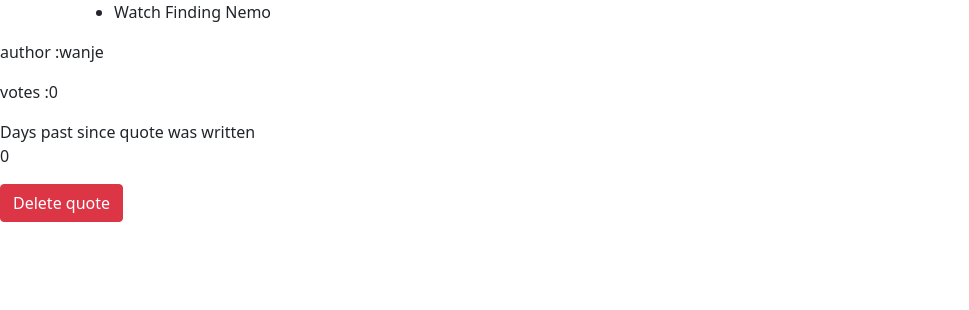
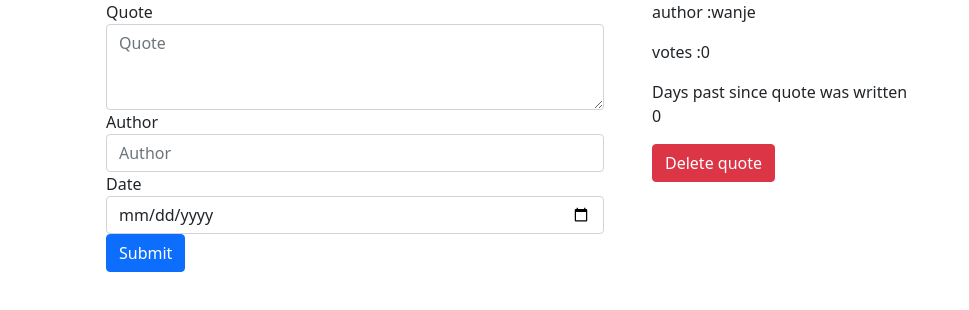
Before and after one commit to johnwanjema/QuotesV2, an Angular app: page / in a window 1280 px wide. Shown: the top 310 px of the page, without its empty margins (0-969 px from the left). Built offline with nearby package versions, Linux system fonts and the light colour scheme.

Commit message:
add form to add quote

```diff
--- a/src/app/app.component.html
+++ b/src/app/app.component.html
@@ -1,8 +1,12 @@
 <div class="container">
-    <ul>
-        <li *ngFor='let quote of quotes'>{{quote.name}}</li>
-    </ul>
+    <div class="row">
+        <div class="col-md-6">
+            <app-quote-form></app-quote-form>
+        </div>
+        <div class="col-md-6">
+            <div *ngFor='let quote of quotes'>
+                <app-quote-details [quote]='quote'></app-quote-details>
+            </div>
+        </div>
+    </div>
 </div>
-<div *ngFor='let quote of quotes'>
-    <app-quote-details [quote]='quote'></app-quote-details>
-</div>
--- a/src/app/app.module.ts
+++ b/src/app/app.module.ts
@@ -5,16 +5,19 @@ import { AppRoutingModule } from './app-routing.module';
 import { AppComponent } from './app.component';
 import { QuoteDetailsComponent } from './components/quote-details/quote-details.component';
 import { TimePastPipe } from './pipes/time-past.pipe';
+import { QuoteFormComponent } from './components/quote-form/quote-form.component';
+import { FormsModule } from '@angular/forms';
 
 @NgModule({
   declarations: [
     AppComponent,
     QuoteDetailsComponent,
     TimePastPipe,
+    QuoteFormComponent,
   ],
   imports: [
     BrowserModule,
-    AppRoutingModule
+    AppRoutingModule,FormsModule
   ],
   providers: [],
   bootstrap: [AppComponent]
--- /dev/null
+++ b/src/app/components/quote-form/quote-form.component.html
@@ -0,0 +1,20 @@
+<div class="container-fluid">
+<form>
+    <div class="form-group">
+        <label for="quote">Quote</label>
+        <textarea class="form-control" id="name" rows="3" placeholder="Quote"></textarea>
+    </div>
+
+    <div class="form-group">
+        <label for="author">Author</label>
+        <input type="text" class="form-control" id="author" placeholder="Author">
+    </div>
+    <div class="form-group">
+        <label for="date">Date</label>
+        <input type="date" class="form-control" id="date" placeholder="Enter email">
+    </div>
+    <div class="form-group">
+        <button type="submit" class="btn btn-primary">Submit</button>
+    </div>
+</form>
+</div>
--- /dev/null
+++ b/src/app/components/quote-form/quote-form.component.ts
@@ -0,0 +1,15 @@
+import { Component, OnInit } from '@angular/core';
+
+@Component({
+  selector: 'app-quote-form',
+  templateUrl: './quote-form.component.html',
+  styleUrls: ['./quote-form.component.css']
+})
+export class QuoteFormComponent implements OnInit {
+
+  constructor() { }
+
+  ngOnInit(): void {
+  }
+
+}
```
Also changed, not shown: src/app/components/quote-form/quote-form.component.css (added), 1 other file (tests, documents, lock files or other folders).
